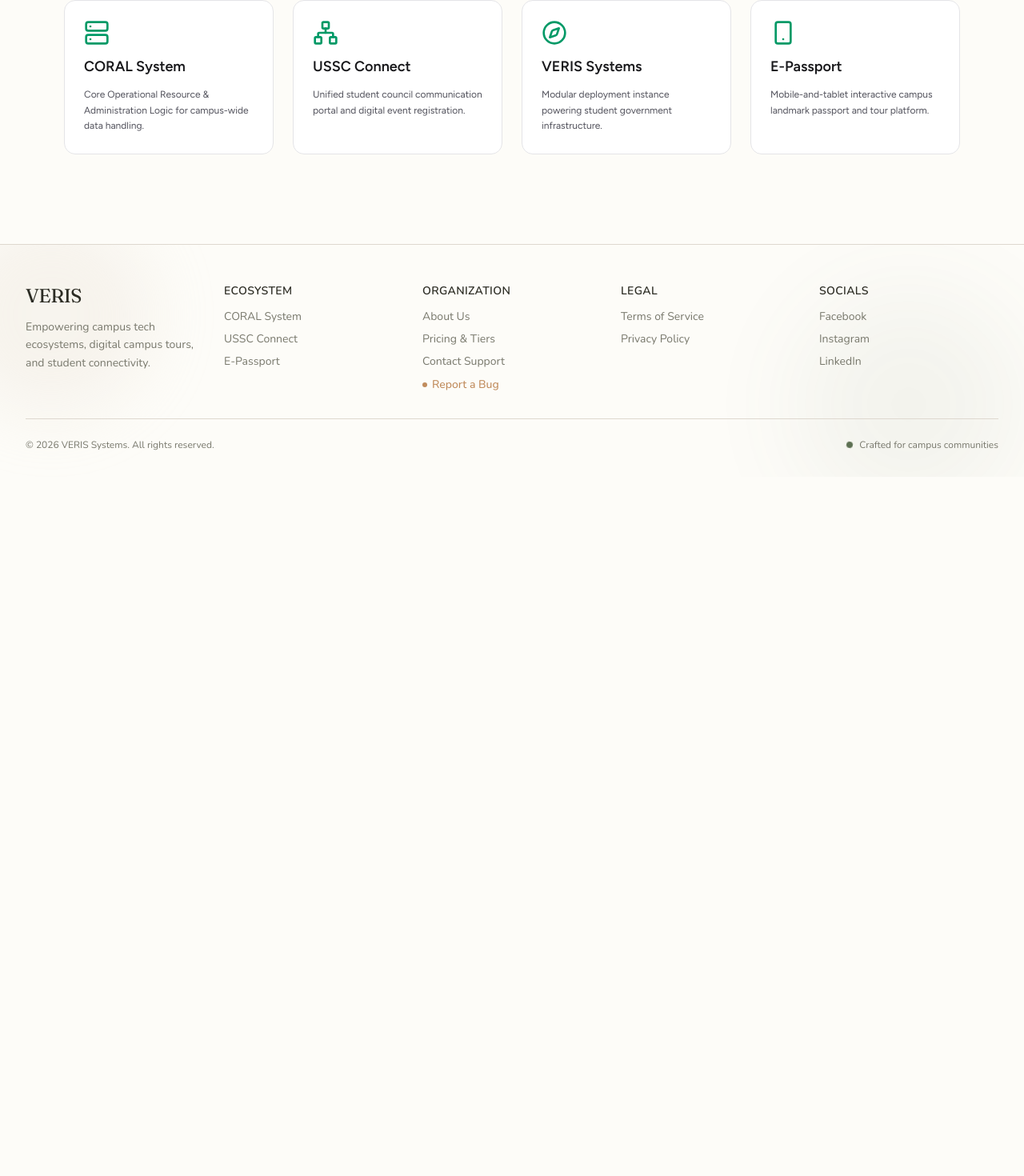
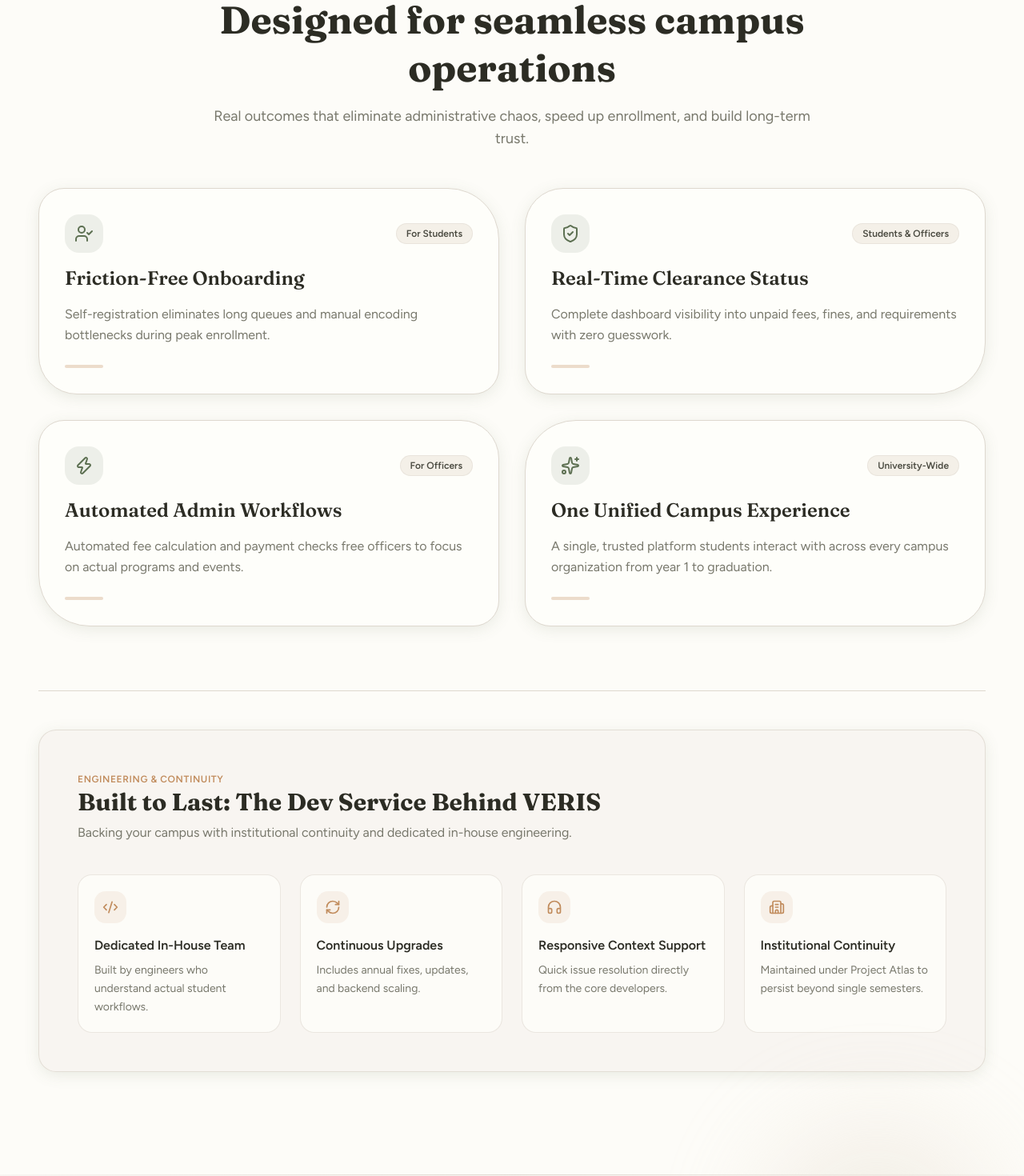
Before and after one commit to Atlas-VSU/veris-page, a Next.js app: page / in a window 1280 px wide. Shown: the part 1180-2650 px from the top of the page at 80% size. Before the commit the page ends 1776 px from the top, so only its background shows below. Built offline with nearby package versions, Linux system fonts and the light colour scheme.

Commit message:
feat: add exports for testimonial and key benefit and add tags on main page

```diff
--- a/src/app/page.tsx
+++ b/src/app/page.tsx
@@ -1,11 +1,12 @@
-import { Hero } from "@/features/landing";
+import { Hero, KeyBenefits, Testimonials } from "@/features/landing";
 import { ServicesOverview } from "@/features/services";
 
 export default function Home() {
   return (
-    <div className="space-y-16 pb-16">
+    <div className="space-y-16">
       <Hero />
-      <ServicesOverview />
+      <KeyBenefits />
+      <Testimonials />
     </div>
   );
 }
--- a/src/features/landing/index.ts
+++ b/src/features/landing/index.ts
@@ -1 +1,3 @@
 export * from "./components/Hero";
+export * from "./components/KeyBenefits";
+export * from "./components/Testimonials";
```
